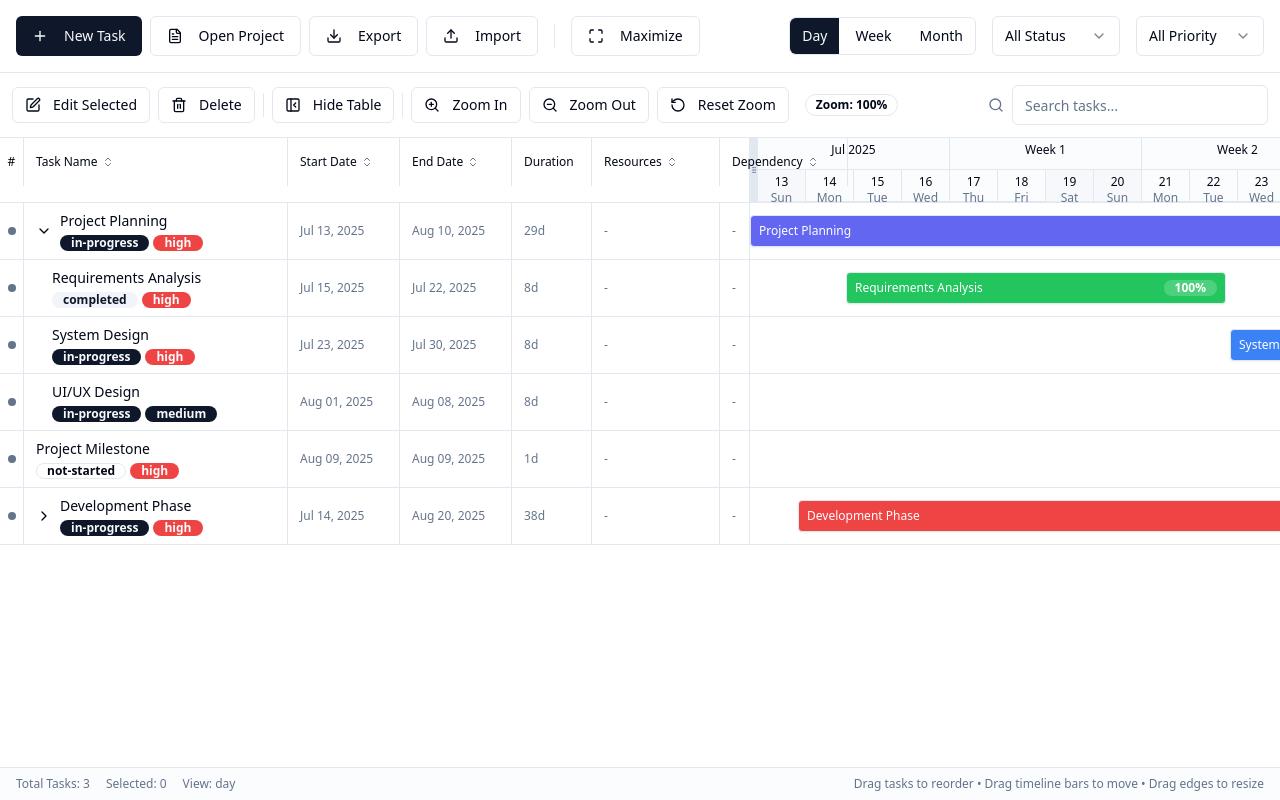
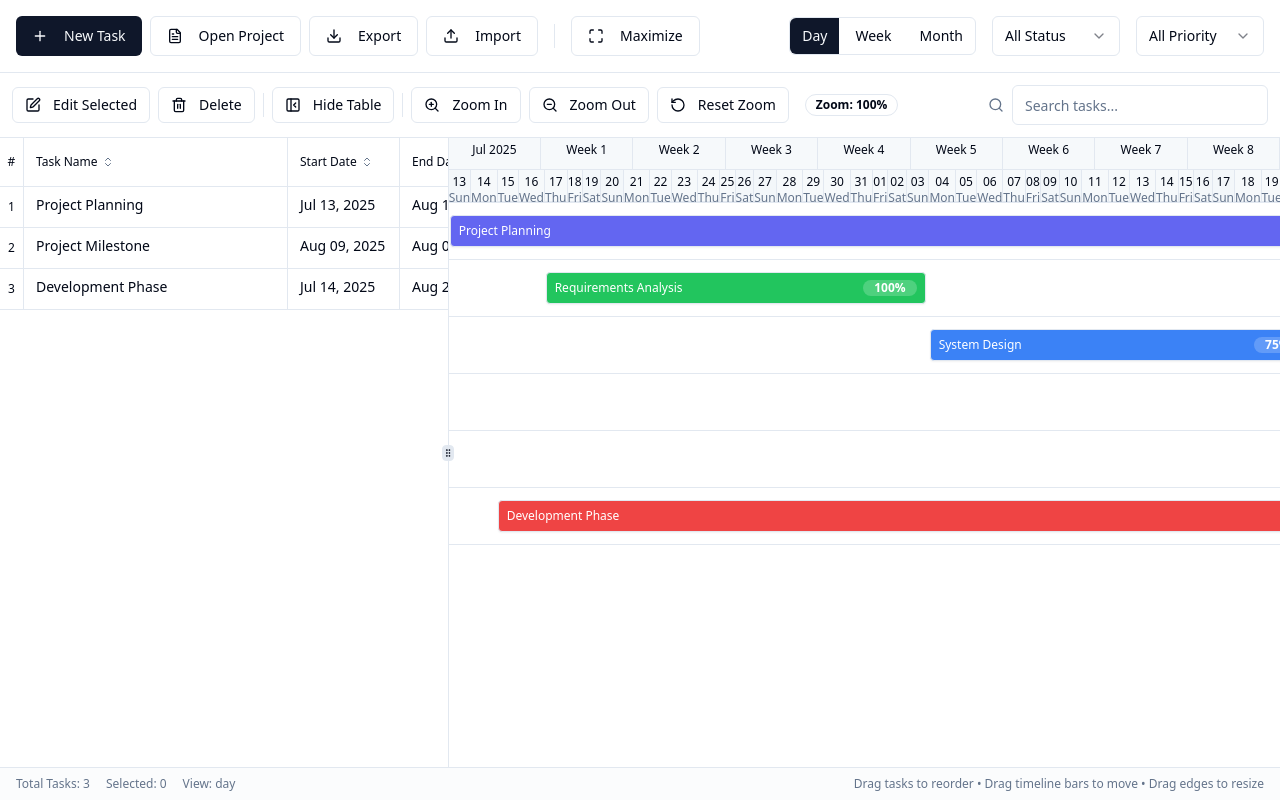
Before and after one commit to rajasekhard2015/handy-vite-react-app, a React (Vite) app: page / in a window 1280 px wide. Built offline with nearby package versions, Linux system fonts and the light colour scheme.

Commit message:
Refactor: Implement draggable panels for table and chart
Implement draggable panels with table and chart, where chart rows depend on table tasks. Allow panel overlap.

```diff
--- a/src/components/ProductionGanttChart.tsx
+++ b/src/components/ProductionGanttChart.tsx
@@ -21,6 +21,7 @@ import { Label } from '@/components/ui/label';
 import { Separator } from '@/components/ui/separator';
 import { Badge } from '@/components/ui/badge';
 import { Select, SelectContent, SelectItem, SelectTrigger, SelectValue } from '@/components/ui/select';
+import { ResizablePanelGroup, ResizablePanel, ResizableHandle } from '@/components/ui/resizable';
 import {
   Plus,
   Edit,
@@ -496,17 +497,20 @@ const ProductionGanttChart = () => {
         </div>
       </div>
 
-      {/* Main Content */}
-      <div className="flex-1 flex overflow-hidden">
-        <div className="w-full">
-          {/* Column Headers */}
-          <div className="border-b border-border flex bg-muted/50">
-            <div
-              className={`flex border-r border-border bg-card transition-all duration-300 ease-in-out ${
-                isTableVisible ? 'opacity-100' : 'w-0 opacity-0 overflow-hidden'
-              }`}
-              style={{ width: isTableVisible ? tableWidth : 0 }}
+      {/* Main Content with Resizable Panels */}
+      <div className="flex-1 overflow-hidden">
+        <ResizablePanelGroup direction="horizontal" className="h-full">
+          {/* Table Panel */}
+          <ResizablePanel
+            defaultSize={35}
+            minSize={20}
+            maxSize={60}
+            className={`${!isTableVisible ? 'hidden' : ''}`}
           >
+            <div className="h-full flex flex-col">
+              {/* Table Column Headers */}
+              <div className="border-b border-border bg-muted/50">
+                <div className="flex bg-card">
                   <div className="w-6 border-r border-border h-12 flex items-center justify-center text-xs font-medium shrink-0">
                     #
                   </div>
@@ -599,7 +603,7 @@ const ProductionGanttChart = () => {
                   <div
                     className="border-r border-border h-12 flex items-center px-3 text-xs font-medium shrink-0 cursor-pointer hover:bg-muted/50 relative group"
                     style={{ width: columnWidths.duration }}
-                onClick={() => handleSort('startDate')} // Sort by duration calculation
+                    onClick={() => handleSort('startDate')}
                   >
                     <span>Duration</span>
                     <ChevronsUpDown className="w-3 h-3 ml-1 text-muted-foreground" />
@@ -687,26 +691,10 @@ const ProductionGanttChart = () => {
                     Actions
                   </div>
                 </div>
-
-            {/* Resizable Divider */}
-            {isTableVisible && (
-              <div
-                className={`w-2 bg-border hover:bg-primary/20 cursor-col-resize flex items-center justify-center transition-colors ${
-                  isDraggingDivider ? 'bg-primary/30' : ''
-                }`}
-                onMouseDown={handleDividerMouseDown}
-              >
-                <GripVertical className="w-3 h-3 text-muted-foreground" />
-              </div>
-            )}
-
-            <div className="flex-1 bg-background">
-              {renderDateHeaders()}
-            </div>
               </div>
 
-          {/* Tasks List */}
-          <div className="overflow-auto" style={{ maxHeight: 'calc(100vh - 280px)' }}>
+              {/* Table Tasks List */}
+              <div className="flex-1 overflow-auto">
                 <DndContext
                   sensors={sensors}
                   collisionDetection={closestCenter}
@@ -717,6 +705,86 @@ const ProductionGanttChart = () => {
                     strategy={verticalListSortingStrategy}
                   >
                     {filteredTasks.map(task => (
+                      <div key={task.id} className="flex border-b border-border hover:bg-muted/20">
+                        <div className="w-6 border-r border-border py-2 flex items-center justify-center text-xs shrink-0">
+                          {filteredTasks.indexOf(task) + 1}
+                        </div>
+                        <div
+                          className="border-r border-border py-2 px-3 text-sm shrink-0"
+                          style={{ width: columnWidths.taskName }}
+                        >
+                          {task.name}
+                        </div>
+                        <div
+                          className="border-r border-border py-2 px-3 text-sm shrink-0"
+                          style={{ width: columnWidths.startDate }}
+                        >
+                          {format(task.startDate, 'MMM dd, yyyy')}
+                        </div>
+                        <div
+                          className="border-r border-border py-2 px-3 text-sm shrink-0"
+                          style={{ width: columnWidths.endDate }}
+                        >
+                          {format(task.endDate, 'MMM dd, yyyy')}
+                        </div>
+                        <div
+                          className="border-r border-border py-2 px-3 text-sm shrink-0"
+                          style={{ width: columnWidths.duration }}
+                        >
+                          {Math.ceil((task.endDate.getTime() - task.startDate.getTime()) / (1000 * 60 * 60 * 24))} days
+                        </div>
+                        <div
+                          className="border-r border-border py-2 px-3 text-sm shrink-0"
+                          style={{ width: columnWidths.resources }}
+                        >
+                          {task.resources?.join(', ') || 'Unassigned'}
+                        </div>
+                        <div
+                          className="border-r border-border py-2 px-3 text-sm shrink-0"
+                          style={{ width: columnWidths.dependency }}
+                        >
+                          {task.dependencies?.join(', ') || 'None'}
+                        </div>
+                        <div
+                          className="py-2 px-2 text-sm shrink-0 flex items-center gap-1"
+                          style={{ width: columnWidths.actions }}
+                        >
+                          <Button
+                            variant="ghost"
+                            size="sm"
+                            onClick={() => handleEditTask(task)}
+                            className="h-6 w-6 p-0"
+                          >
+                            <Edit className="w-3 h-3" />
+                          </Button>
+                        </div>
+                      </div>
+                    ))}
+                  </SortableContext>
+                </DndContext>
+              </div>
+            </div>
+          </ResizablePanel>
+
+          {/* Resizable Handle */}
+          {isTableVisible && (
+            <ResizableHandle withHandle />
+          )}
+
+          {/* Chart Panel */}
+          <ResizablePanel
+            defaultSize={isTableVisible ? 65 : 100}
+            minSize={40}
+          >
+            <div className="h-full flex flex-col">
+              {/* Chart Headers */}
+              <div className="border-b border-border bg-muted/50">
+                {renderDateHeaders()}
+              </div>
+
+              {/* Chart Timeline */}
+              <div className="flex-1 overflow-auto">
+                {filteredTasks.map(task => (
                   <DraggableTaskRow
                     key={task.id}
                     task={task}
@@ -725,15 +793,15 @@ const ProductionGanttChart = () => {
                     timelineEnd={timelineEnd}
                     dayWidth={dayWidth}
                     onEditTask={handleEditTask}
-                    isTableVisible={isTableVisible}
+                    isTableVisible={false} // Only show chart part
                     columnWidths={columnWidths}
-                    tableWidth={tableWidth}
+                    tableWidth={0}
                   />
                 ))}
-              </SortableContext>
-            </DndContext>
               </div>
             </div>
+          </ResizablePanel>
+        </ResizablePanelGroup>
       </div>
 
       {/* Status Bar */}
```
Lines whose indentation alone changed are shown as unchanged.
